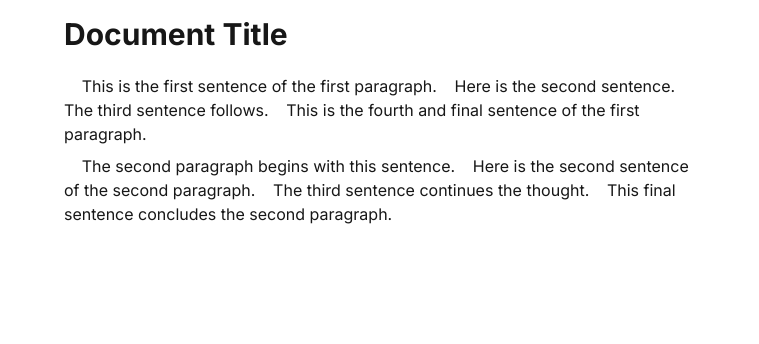
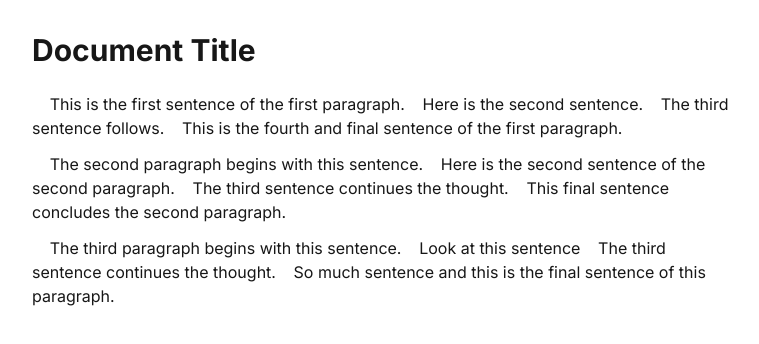
Before and after one commit to statementsapp/statements_v3, a Next.js app: page / in a window 1280 px wide. Shown: the top 344 px of the page, without its empty margins (256-1015 px from the left). Built offline with nearby package versions, Linux system fonts and the light colour scheme.

Commit message:
roundabout

```diff
--- a/app/globals.css
+++ b/app/globals.css
@@ -1,6 +1,8 @@
 @tailwind base;
 @tailwind components;
 @tailwind utilities;
+
+/* Your custom styles go here */
 
 :root {
   --background: #ffffff;
@@ -25,3 +27,27 @@ body {
     text-wrap: balance;
   }
 }
+
+/* Add these styles for better document layout */
+.document-container {
+  @apply max-w-3xl mx-auto p-4 sm:p-6 lg:p-8;
+}
+
+.document-content {
+  @apply space-y-1; /* Changed from space-y-4 to space-y-1 */
+}
+
+/* Style for cursor spaces */
+.cursor-space {
+  @apply w-2 h-5 inline-block bg-blue-500 animate-pulse;
+}
+
+/* Style for paragraph separators */
+.paragraph-separator {
+  @apply my-1 border-t border-gray-300 dark:border-gray-700; /* Changed from my-4 to my-1 */
+}
+
+/* Add this new style for paragraphs */
+.document-paragraph {
+  @apply mt-1 mb-2; /* Adds a small top margin and slightly larger bottom margin */
+}
--- a/app/layout.tsx
+++ b/app/layout.tsx
@@ -6,7 +6,7 @@ const inter = Inter({ subsets: ['latin'] })
 
 export const metadata: Metadata = {
   title: 'Interactive Document',
-  description: 'An interactive document editor',
+  description: 'An interactive document application',
 }
 
 export default function RootLayout({
--- a/app/page.tsx
+++ b/app/page.tsx
@@ -1,9 +1,11 @@
-import InteractiveDocumentWrapper from '../components/InteractiveDocumentWrapper'
+import InteractiveDocument from '@/components/InteractiveDocument'
 
 export default function Home() {
+  const sampleContent = "This is a sample interactive document. It demonstrates paragraph separation and cursor spaces."
+
   return (
-    <main>
-      <InteractiveDocumentWrapper />
+    <main className="min-h-screen">
+      <InteractiveDocument content={sampleContent} />
     </main>
   )
 }
--- a/components/InteractiveDocument.tsx
+++ b/components/InteractiveDocument.tsx
@@ -286,7 +286,7 @@ const ParagraphSeparator: React.FC<{
     >
       {!isFocused && (
         <div
-          className={`absolute left-0 w-1/3 h-1 bg-white transition-opacity duration-300 ease-in-out ${
+          className={`absolute left-0 w-1/3 h-1 bg-gray-300 transition-opacity duration-300 ease-in-out ${
             isHovered ? 'opacity-100' : 'opacity-0'
           }`}
         />
@@ -463,7 +463,7 @@ const ParagraphComponent: React.FC<{
   return (
     <>
       <p
-        className="inline-block relative my-[1px]" // Reduced vertical margin
+        className="document-paragraph inline-block relative" // Added document-paragraph class
         onClick={handleParagraphClick}
         onMouseMove={handleParagraphMouseMove}
         onMouseLeave={handleParagraphMouseLeave}
@@ -554,6 +554,15 @@ const InteractiveDocument: React.FC = () => {
         { id: '8', text: 'This final sentence concludes the second paragraph.' },
       ],
     },
+    {
+      id: '3',
+      sentences: [
+        { id: '9', text: 'The third paragraph begins with this sentence.' },
+        { id: '10', text: 'Look at this sentence' },
+        { id: '11', text: 'The third sentence continues the thought.' },
+        { id: '12', text: 'So much sentence and this is the final sentence of this paragraph.' },
+      ],
+    },
   ])
   const [editingSentenceId, setEditingSentenceId] = useState<string | null>(null)
   const [focusedCursorSpaceId, setFocusedCursorSpaceId] = useState<string | null>(null)
@@ -576,7 +585,7 @@ const InteractiveDocument: React.FC = () => {
       newParagraphs.splice(index, 0, newParagraph)
       return newParagraphs
     })
-    return newParagraphId
+    return newParagraphId  // Explicitly return the new paragraph ID
   }
 
   useEffect(() => {
@@ -591,7 +600,8 @@ const InteractiveDocument: React.FC = () => {
 
   return (
     <DndProvider backend={HTML5Backend}>
-      <div className="max-w-2xl mx-auto p-4">
+      <div className="document-container">
+        <div className="document-content">
           <h1
             className="text-3xl font-bold mb-4"
             contentEditable
@@ -624,6 +634,8 @@ const InteractiveDocument: React.FC = () => {
               setFocusParagraphId={setFocusParagraphId}
             />
           ))}
+          {/* Removed the extra cursor space here */}
+        </div>
       </div>
     </DndProvider>
   )
--- a/components/InteractiveDocumentWrapper.tsx
+++ b/components/InteractiveDocumentWrapper.tsx
@@ -1,9 +1,11 @@
 'use client'
 
-import dynamic from 'next/dynamic'
-
-const InteractiveDocument = dynamic(() => import('./InteractiveDocument'), { ssr: false })
+import InteractiveDocument from './InteractiveDocument'
 
 export default function InteractiveDocumentWrapper() {
-  return <InteractiveDocument />
+  return (
+    <div className="max-w-4xl mx-auto bg-white shadow-lg rounded-lg p-6">
+      <InteractiveDocument />
+    </div>
+  )
 }
--- /dev/null
+++ b/components/ui/label.tsx
@@ -0,0 +1,15 @@
+import React from 'react'
+
+interface LabelProps {
+  htmlFor: string
+  children: React.ReactNode
+  className?: string
+}
+
+export const Label: React.FC<LabelProps> = ({ htmlFor, children, className }) => {
+  return (
+    <label htmlFor={htmlFor} className={`text-sm font-medium ${className}`}>
+      {children}
+    </label>
+  )
+}
--- /dev/null
+++ b/components/ui/switch.tsx
@@ -0,0 +1,25 @@
+import React from 'react'
+
+interface SwitchProps {
+  id: string
+  checked: boolean
+  onCheckedChange: (checked: boolean) => void
+  className?: string
+}
+
+export const Switch: React.FC<SwitchProps> = ({ id, checked, onCheckedChange, className }) => {
+  return (
+    <label htmlFor={id} className={`relative inline-block w-10 h-6 ${className}`}>
+      <input
+        type="checkbox"
+        id={id}
+        checked={checked}
+        onChange={(e) => onCheckedChange(e.target.checked)}
+        className="opacity-0 w-0 h-0"
+      />
+      <span className={`absolute cursor-pointer top-0 left-0 right-0 bottom-0 bg-gray-300 transition-all duration-300 rounded-full ${checked ? 'bg-green-500' : ''}`}>
+        <span className={`absolute w-5 h-5 bg-white rounded-full transition-all duration-300 ${checked ? 'translate-x-4' : 'translate-x-0'}`} />
+      </span>
+    </label>
+  )
+}
--- /dev/null
+++ b/tailwind.config.js
@@ -0,0 +1,14 @@
+/** @type {import('tailwindcss').Config} */
+module.exports = {
+  content: [
+    './pages/**/*.{js,ts,jsx,tsx,mdx}',
+    './components/**/*.{js,ts,jsx,tsx,mdx}',
+    './app/**/*.{js,ts,jsx,tsx,mdx}',
+  ],
+  theme: {
+    extend: {
+      // You can add custom theme extensions here
+    },
+  },
+  plugins: [],
+}
```
Lines whose indentation alone changed are shown as unchanged.
